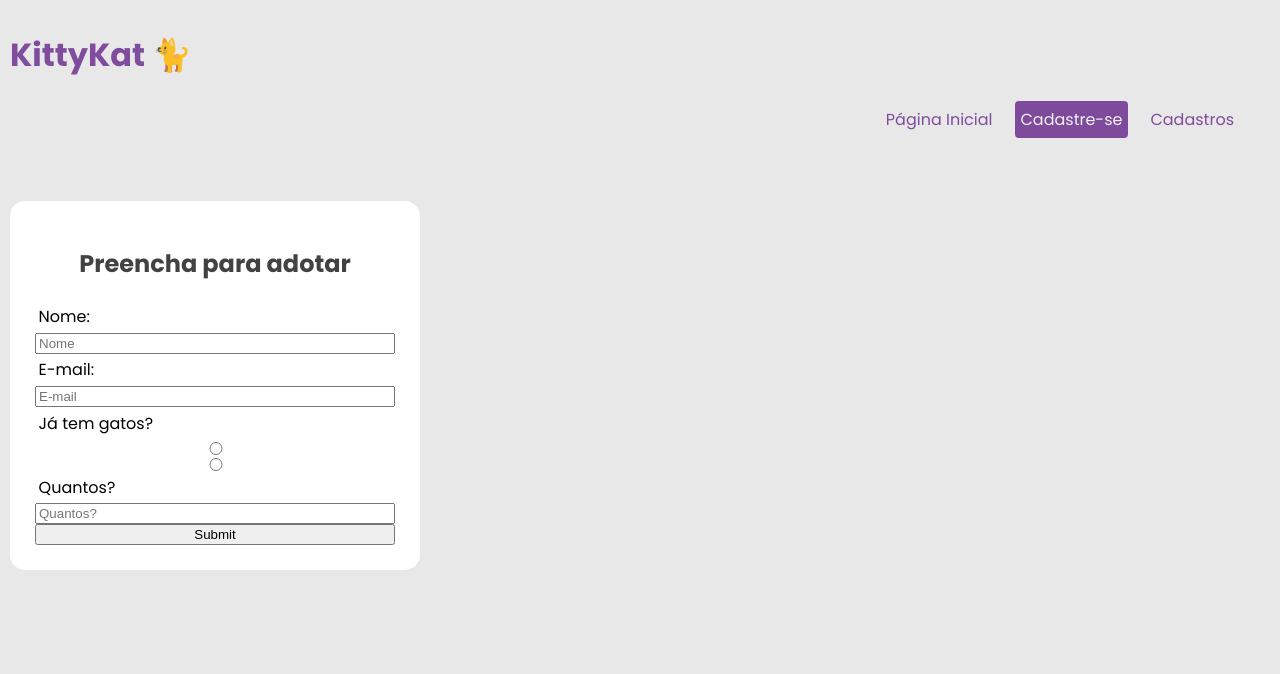
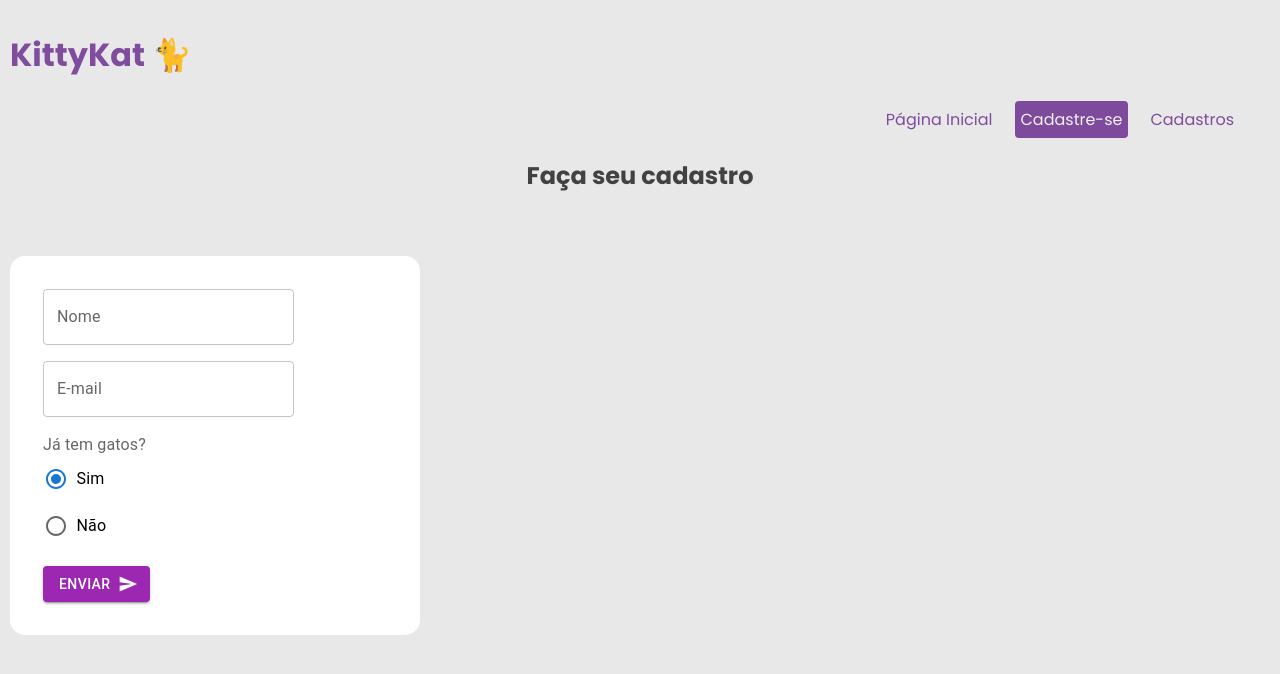
Before and after one commit to casscannelle/npm-reactproject, a React (Create React App) app: page /form in a window 1280 px wide. Shown: the top 674 px of the page. Built offline with nearby package versions, Linux system fonts and the light colour scheme.

Commit message:
Ajustes MUI

```diff
--- a/package.json
+++ b/package.json
@@ -7,11 +7,12 @@
     "@emotion/styled": "^11.11.0",
     "@fontsource/roboto": "^5.0.8",
     "@mui/icons-material": "^5.15.11",
-    "@mui/material": "^5.15.11",
+    "@mui/material": "^5.15.12",
     "@mui/styled-engine-sc": "^6.0.0-alpha.17",
     "@testing-library/jest-dom": "^5.17.0",
     "@testing-library/react": "^13.4.0",
     "@testing-library/user-event": "^13.5.0",
+    "lodash": "^4.17.21",
     "react": "^18.2.0",
     "react-dom": "^18.2.0",
     "react-hook-form": "^7.50.1",
@@ -21,7 +22,8 @@
     "react-slick": "^0.30.2",
     "slick-carousel": "^1.8.1",
     "styled-components": "^6.1.8",
-    "web-vitals": "^2.1.4"
+    "web-vitals": "^2.1.4",
+    "yup": "^1.4.0"
   },
   "scripts": {
     "start": "react-scripts start",
--- a/src/components/AnswerPage/AnswerPage.js
+++ b/src/components/AnswerPage/AnswerPage.js
@@ -1,14 +1,49 @@
 import React, { useState, useEffect } from 'react';
+import { isEqual } from 'lodash';
+import { object, string, number, boolean } from 'yup';
 
 export default function AnswerPage() {
   // Estado para armazenar todas as respostas
   const [allResponses, setAllResponses] = useState([]);
 
+  // Estado para armazenar a última resposta adicionada
+  const [lastResponse, setLastResponse] = useState({});
+
   useEffect(() => {
     // Função para obter e adicionar novas respostas
     const updateResponses = () => {
       const formData = JSON.parse(localStorage.getItem('formData')) || {};
-      setAllResponses((prevResponses) => [...prevResponses, formData]);
+
+      // Validação de dados usando Yup
+      const schema = object({
+        Nome: string().required(),
+        Email: string().email().required(),
+        gatos: boolean().required(),
+        quantos: number().min(0).required(),
+      });
+
+      try {
+        schema.validateSync(formData);
+      } catch (error) {
+        console.error(error.message);
+        return;
+      }
+
+      // Verificar se a última resposta é diferente da nova resposta e não é um objeto vazio
+      if (JSON.stringify(lastResponse) !== JSON.stringify(formData) && Object.keys(formData).length !== 0) {
+        // Check if the response is already in the list
+        const isResponseAlreadyAdded = allResponses.some((response) => {
+          // Comparação de objetos usando Lodash
+          return isEqual(response, formData);
+        });
+
+        if (!isResponseAlreadyAdded) {
+          setAllResponses((prevResponses) => [...prevResponses, formData]);
+        }
+
+        // Atualizar o estado da última resposta
+        setLastResponse(formData);
+      }
     };
 
     // Adiciona a nova resposta à lista de respostas
@@ -21,19 +56,19 @@ export default function AnswerPage() {
     return () => {
       window.removeEventListener('storage', updateResponses);
     };
-  }, []); // Executado apenas uma vez durante a montagem do componente
+  }, [lastResponse]); // Executado sempre que o estado da última resposta for atualizado
 
   return (
     <div>
-        <h2>Quem já se cadastrou</h2>
+      <h2>Quem já se cadastrou</h2>
       {allResponses.map((response, index) => (
         <div key={index}>
-            <div className='container-answer'>
+          <div className='container-answer'>
             <p>Nome: {response.Nome}</p>
             <p>E-mail: {response["E-mail"]}</p>
             <p>Já tem gatos: {response.gatos}</p>
             <p>Quantos: {response.Quantos}</p>
-            </div>
+          </div>
         </div>
       ))}
     </div>
--- /dev/null
+++ b/src/components/Button/Button.js
@@ -0,0 +1,14 @@
+import * as React from 'react';
+import Button from '@mui/material/Button';
+import SendIcon from '@mui/icons-material/Send';
+import Stack from '@mui/material/Stack';
+
+export default function IconLabelButtons() {
+  return (
+    <Stack direction="row" spacing={1}>
+      <Button variant="contained" color="secondary" endIcon={<SendIcon />}>
+        Enviar
+      </Button>
+    </Stack>
+  );
+}
--- a/src/components/FormPage/FormPage.js
+++ b/src/components/FormPage/FormPage.js
@@ -1,40 +1,30 @@
-import React from 'react';
-import { useForm } from 'react-hook-form';
-import { useNavigate } from 'react-router-dom';
+import * as React from 'react';
+import Box from '@mui/material/Box';
+import TextField from '@mui/material/TextField';
+import RadioButtonsGroup from '../RadioGroup/RadioGroup';
+import Button from '../Button/Button';
 
-export default function FormPage() {
-  const { register, handleSubmit, formState: { errors } } = useForm();
-  const navigate = useNavigate();
 
-  const onSubmit = data => {
-    // Salva os dados no localStorage
-    localStorage.setItem('formData', JSON.stringify(data));
+export default function BasicTextFields() {
+  return (
+    <>
+    <h2>Faça seu cadastro</h2>
+    <div className='container-form'>
+    <Box
+      component="form"
+      sx={{
+        '& > :not(style)': { m: 1, width: '25ch' },
+      }}
+      noValidate
+      autoComplete="off"
+    >
+      <TextField id="outlined-basic" label="Nome" variant="outlined" />
+      <TextField id="outlined-basic" label="E-mail" variant="outlined" />
+      <RadioButtonsGroup/>
+      <Button />
 
-    // Redireciona para a outra página
-    navigate('/answers');  // Modificado aqui
-  };
-
-  console.log(errors);
-
-  return (
-    <div className='container-form'>
-      <h2>Preencha para adotar</h2>
-        <form onSubmit={handleSubmit(onSubmit)}>
-          <label htmlFor="nome">Nome:</label>
-          <input type="text" placeholder="Nome" {...register("Nome", { min: 3 })} />
-
-          <label htmlFor="email">E-mail:</label>
-          <input type="email" placeholder="E-mail" {...register("E-mail", { required: true, pattern: /^\S+@\S+$/i })} />
-
-          <label>Já tem gatos?</label>
-          <input {...register("Já tem gatos?", { required: true })} type="radio" value="Sim" name="gatos" />
-          <input {...register("Já tem gatos?", { required: true })} type="radio" value="Não" name="gatos" />
-
-          <label htmlFor="quantos">Quantos?</label>
-          <input type="number" placeholder="Quantos?" {...register("Quantos?", { required: true, min: 0 })} />
-
-          <input type="submit" />
-        </form>
+    </Box>
     </div>
+    </>
   );
 }
--- /dev/null
+++ b/src/components/RadioGroup/RadioGroup.js
@@ -0,0 +1,23 @@
+import * as React from 'react';
+import Radio from '@mui/material/Radio';
+import RadioGroup from '@mui/material/RadioGroup';
+import FormControlLabel from '@mui/material/FormControlLabel';
+import FormControl from '@mui/material/FormControl';
+import FormLabel from '@mui/material/FormLabel';
+
+export default function RadioButtonsGroup() {
+  return (
+    <FormControl>
+      <FormLabel id="demo-radio-buttons-group-label">Já tem gatos?</FormLabel>
+      <RadioGroup
+        aria-labelledby="demo-radio-buttons-group-label"
+        defaultValue="sim"
+        name="radio-buttons-group"
+      >
+        <FormControlLabel value="sim" control={<Radio />} label="Sim" />
+        <FormControlLabel value="nao" control={<Radio />} label="Não" />
+
+      </RadioGroup>
+    </FormControl>
+  );
+}
```
Also changed, not shown: src/components/BasicTextFields/BasicTextFields.js (added, +19 -0 lines), 1 other file (tests, documents, lock files or other folders).
